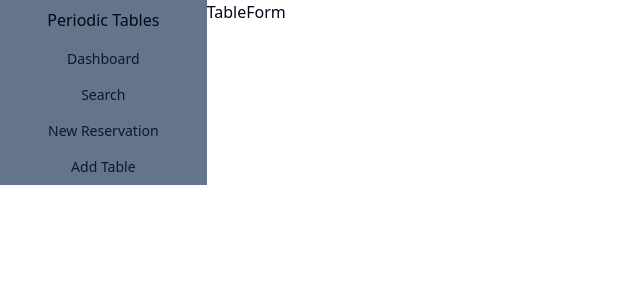
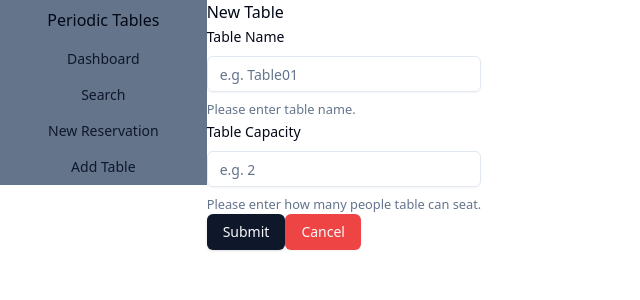
Before and after one commit to diegojeda775/Periodic_Tables, a React (Vite) app in the folder front-end/: page /tables/new in a window 1280 px wide. Shown: the top 300 px of the page, without its empty margins (0-640 px from the left). Built offline with nearby package versions, Linux system fonts and the light colour scheme; no server answers.

Commit message:
Working on Add new table

```diff
--- a/front-end/src/pages/TableForm.tsx
+++ b/front-end/src/pages/TableForm.tsx
@@ -1,6 +1,72 @@
+import { Button } from '@/components/ui/button';
+import { Form, FormControl, FormDescription, FormField, FormItem, FormLabel } from '@/components/ui/form';
+import { Input } from '@/components/ui/input';
+import { zodResolver } from '@hookform/resolvers/zod';
+import { useForm } from 'react-hook-form';
+import { useNavigate } from 'react-router-dom';
+import {z} from 'zod';
+
+const formSchema = z.object({
+  name: z.string().min(2, {
+    message: "Table name must be at least 2 characters"
+  }),
+  capacity: z.string()
+})
+
+
 function TableForm() {
+  const navigate = useNavigate()
+  const form = useForm<z.infer<typeof formSchema>>({
+    resolver: zodResolver(formSchema),
+    defaultValues: {
+      name: "",
+      capacity: ""
+    }
+  })
+
+
   return (
-    <div>TableForm</div>
+    <div>
+      <h3>New Table</h3>
+      <Form {...form}>
+        <form>
+          <FormField
+            control={form.control}
+            name="name"
+            render={({ field }) => (
+              <FormItem>
+                <FormLabel>Table Name</FormLabel>
+                <FormControl>
+                  <Input placeholder='e.g. Table01' {...field}/>
+                </FormControl>
+                <FormDescription>
+                  Please enter table name.
+                </FormDescription>
+              </FormItem>
+            )}
+          />
+          <FormField
+            control={form.control}
+            name="capacity"
+            render={({ field }) => (
+              <FormItem>
+                <FormLabel>Table Capacity</FormLabel>
+                <FormControl>
+                  <Input type="number" placeholder='e.g. 2' {...field}/>
+                </FormControl>
+                <FormDescription>
+                  Please enter how many people table can seat.
+                </FormDescription>
+              </FormItem>
+            )}
+          />
+          <Button type="submit" className="">Submit</Button>
+          <Button type="button" className="" variant={"destructive"} onClick={()=> navigate("/")}>
+            Cancel
+          </Button>
+        </form>
+      </Form>
+    </div>
   )
 }
 
```
